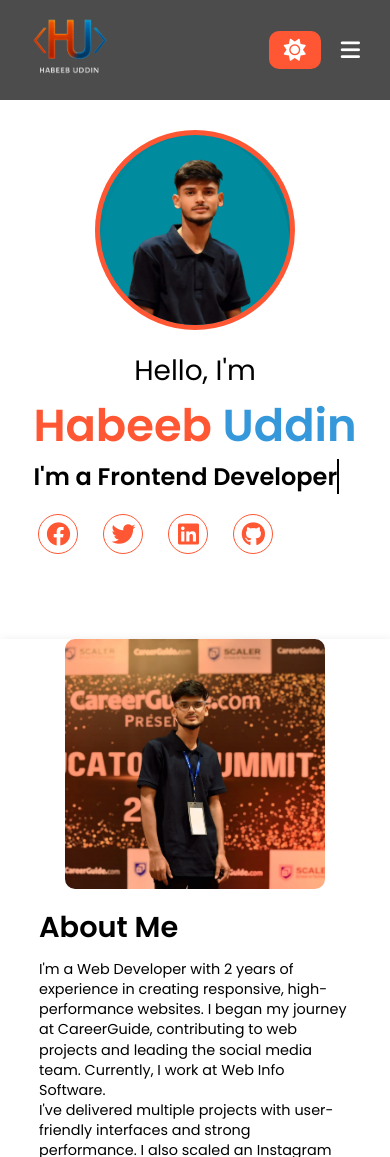
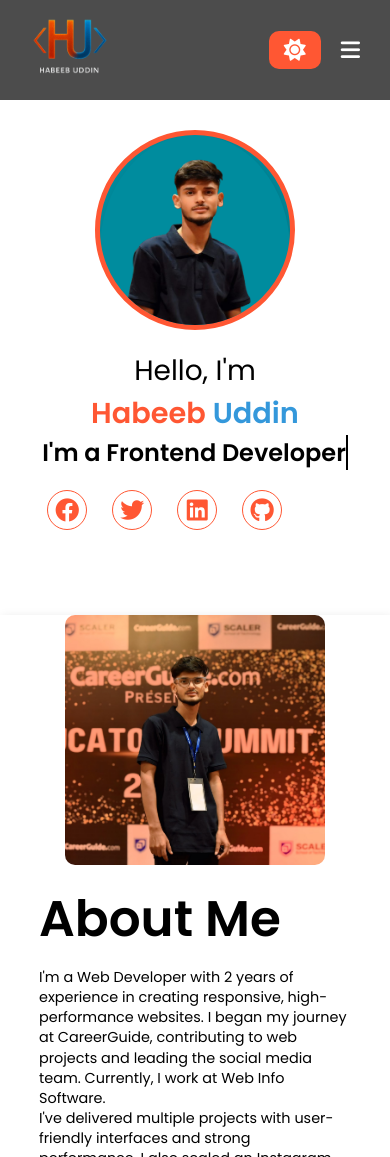
Before and after one commit to habeebhsd/NewPortfolio, a plain HTML site: page index.html in a window 390 px wide. Shown: the top 1157 px of the page. Drawn offline with Linux system fonts and the light colour scheme.

Commit message:
Add files via upload

```diff
--- a/style.css
+++ b/style.css
@@ -1083,7 +1083,10 @@ h2#Skills {
         flex: 1;
         max-width: 80%;
     }
-
+.hero h1 {
+    font-size: 1.8em;
+    font-weight: bold;
+}
     .about-image img {
         width: auto;
         height: 250px;
@@ -1092,7 +1095,7 @@ h2#Skills {
     }
 
     .about-content h2 {
-        font-size: 1.8em;
+        font-size: 50px;
         margin-bottom: 10px;
     }
 
```
